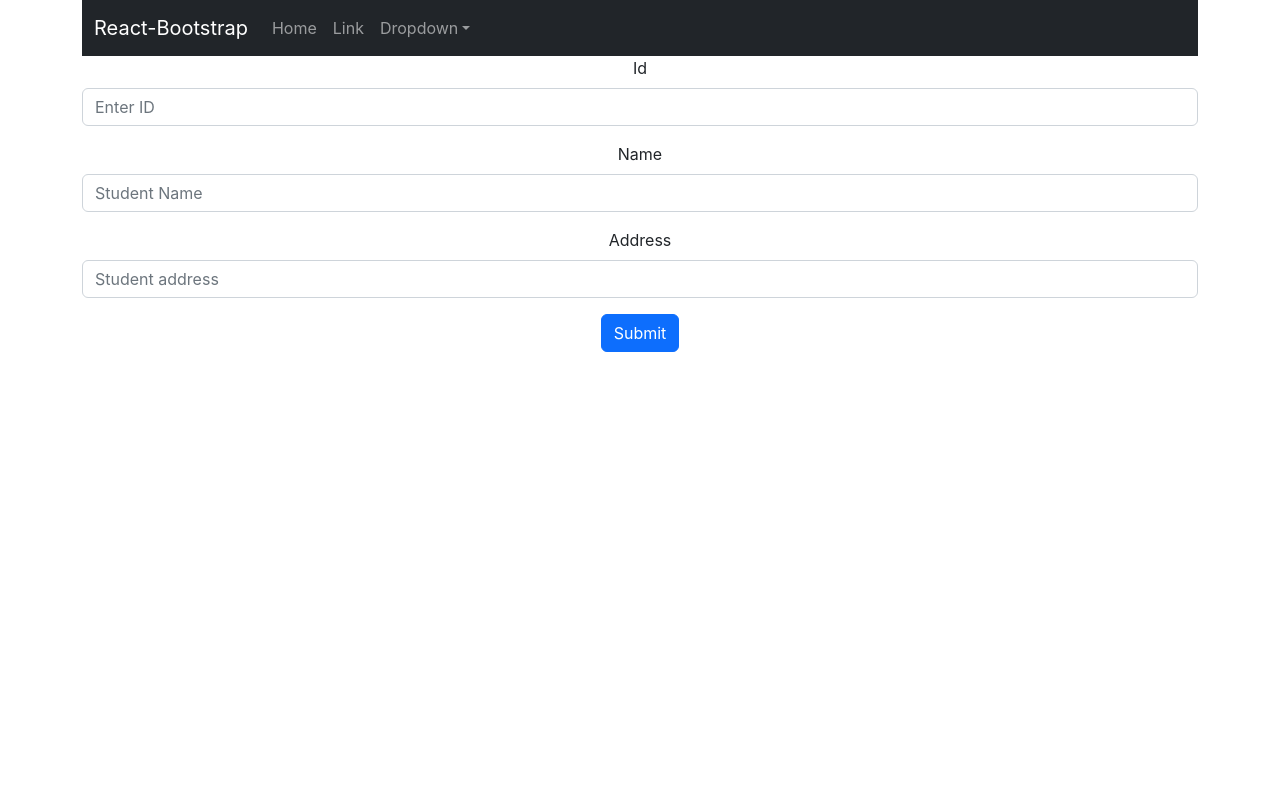
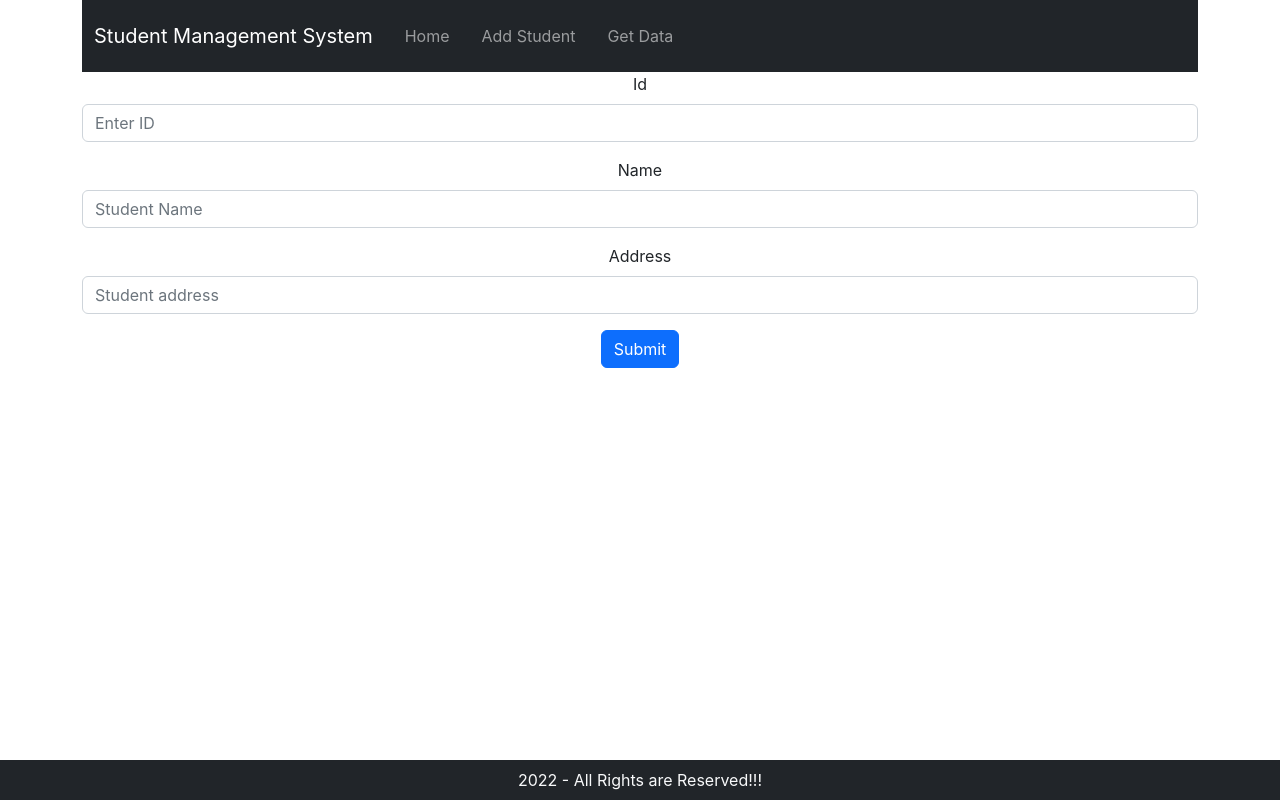
Before and after one commit to bhoomildayani182/-StudentMgntSystemWithMySQL_Remote_Frontend, a React (Create React App) app: page /adddata in a window 1280 px wide. Built offline with nearby package versions, Linux system fonts and the light colour scheme.

Commit message:
Add Footer

```diff
--- a/package.json
+++ b/package.json
@@ -11,6 +11,7 @@
     "react": "^18.2.0",
     "react-bootstrap": "^2.4.0",
     "react-dom": "^18.2.0",
+    "react-router-dom": "^6.3.0",
     "react-scripts": "5.0.1",
     "web-vitals": "^2.1.4"
   },
--- a/src/App.js
+++ b/src/App.js
@@ -1,14 +1,31 @@
 import './App.css';
 import Navigationbar from './Component/Navigationbar';
 import Addstudent from './Component/Addstudent';
+//import getdata from './Component/getdata';
 import { Container } from 'react-bootstrap';
+import ReactDOM from 'react-dom/client';
+import Footer from "./Component/Footer";
+
+
+import {
+  BrowserRouter,
+  Routes,
+  Route,
+} from "react-router-dom";
 
 function App() {
   return (
     <div className="App">
       <Container>
+      <BrowserRouter>
       <Navigationbar />
-      <Addstudent />
+        <Routes>
+          <Route path='/adddata' element={<Addstudent />} />
+        </Routes>
+
+
+      </BrowserRouter>
+      <Footer />
       </Container>
     </div>
   );
--- a/src/Component/Addstudent.js
+++ b/src/Component/Addstudent.js
@@ -20,8 +20,9 @@ const Addstudent = () => {
     let saveStudent = () =>{
 
         axios.post("http://localhost:8080/student", student)
-        .then(Response => Response.data )
+        .then(Response => Response.data, alert("Successfully Add Student Data"))
         .catch(error =>  alert(error))
+
     }
 
 
--- /dev/null
+++ b/src/Component/Footer.js
@@ -0,0 +1,20 @@
+import React from 'react';
+import Navbar from 'react-bootstrap/Navbar';
+import Container from 'react-bootstrap/Container';
+import Col from 'react-bootstrap/Col';
+
+export default function Footer() {
+    let year = new Date().getFullYear();
+
+  return (
+    <div>
+      <Navbar fixed="bottom" bg="dark" variant="dark">
+        <Container  className="text-center text-muted">
+            <Col lg={12} className="text-center text-light">
+            {year} - All Rights are Reserved!!!
+            </Col>
+        </Container>
+      </Navbar>
+    </div>
+  )
+}
--- a/src/Component/Navigationbar.js
+++ b/src/Component/Navigationbar.js
@@ -3,28 +3,21 @@ import Container from 'react-bootstrap/Container';
 import Nav from 'react-bootstrap/Nav';
 import Navbar from 'react-bootstrap/Navbar';
 import NavDropdown from 'react-bootstrap/NavDropdown';
+import { Link } from "react-router-dom";
+
 
 const Navigationbar = () => {
   return (
     <Navbar bg="dark" expand="lg" variant="dark">
       <Container>
-        <Navbar.Brand href="#home">React-Bootstrap</Navbar.Brand>
+        <Navbar.Brand href="#home">Student Management System</Navbar.Brand>
         <Navbar.Toggle aria-controls="basic-navbar-nav" />
         <Navbar.Collapse id="basic-navbar-nav">
           <Nav className="me-auto">
-            <Nav.Link href="#home">Home</Nav.Link>
-            <Nav.Link href="#link">Link</Nav.Link>
-            <NavDropdown title="Dropdown" id="basic-nav-dropdown">
-              <NavDropdown.Item href="#action/3.1">Action</NavDropdown.Item>
-              <NavDropdown.Item href="#action/3.2">
-                Another action
-              </NavDropdown.Item>
-              <NavDropdown.Item href="#action/3.3">Something</NavDropdown.Item>
-              <NavDropdown.Divider />
-              <NavDropdown.Item href="#action/3.4">
-                Separated link
-              </NavDropdown.Item>
-            </NavDropdown>
+            <Nav.Link><Link to ="/" className="nav-link">Home</Link></Nav.Link>
+            <Nav.Link><Link to ="/adddata" className="nav-link">Add Student</Link></Nav.Link>
+            <Nav.Link><Link to ="/getdata" className="nav-link">Get Data</Link></Nav.Link>
+
           </Nav>
         </Navbar.Collapse>
       </Container>
```
Also changed, not shown: 1 other file (tests, documents, lock files or other folders).
